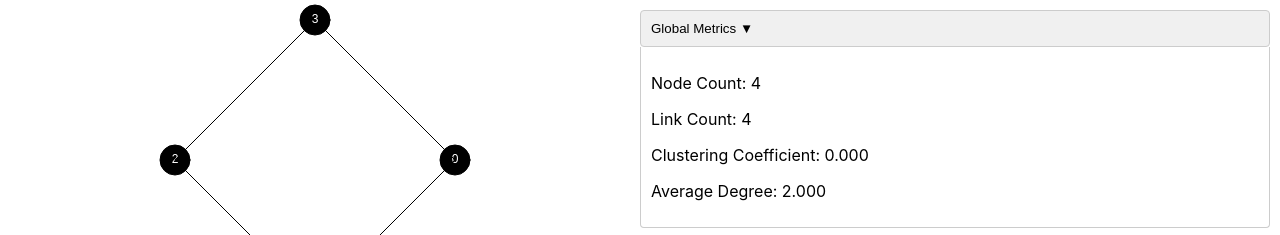
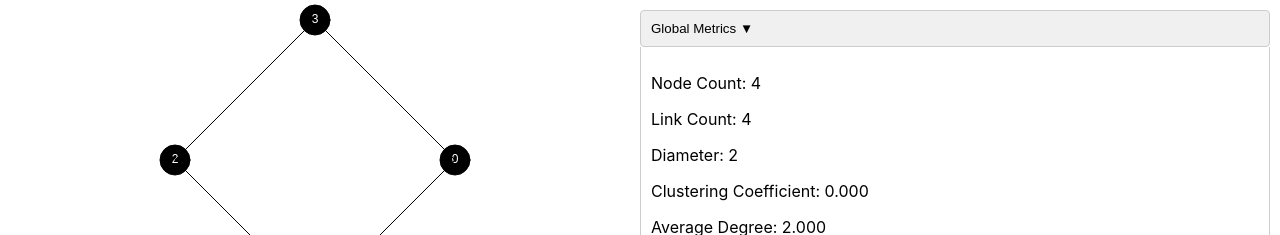
Before and after one commit to JorisAR/GraphTool, a React (Create React App) app: page / in a window 1280 px wide. Shown: the top 235 px of the page. Built offline with nearby package versions, Linux system fonts and the light colour scheme.

Commit message:
add diameter

```diff
--- a/src/App.tsx
+++ b/src/App.tsx
@@ -30,7 +30,7 @@ const App: React.FC = () => {
         setGraphString(newGraphString);
 
         const lines = newGraphString.split('\n').map(line => line.trim()).filter(line => line);
-        const nodes = lines.filter(line => !line.includes(',')).map(Number);
+        const nodes = lines.filter(line => !line.includes(',') &&  !isNaN(Number(line))).map(Number);
         const links = lines.filter(line => line.includes(',')).map(line => {
             const [a, b] = line.split(',').map(Number);
             return [a, b] as [number, number];
--- a/src/Graphs/Graph.ts
+++ b/src/Graphs/Graph.ts
@@ -113,6 +113,47 @@ class Graph {
         return triples ? (3 * triangles) / triples : 0;
     }
 
+    public getDiameter(): number {
+        const size = this.adjacencyMatrix.size()[0];
+        const distances = math.clone(this.adjacencyMatrix);
+
+        // Initialize distances
+        for (let i = 0; i < size; i++) {
+            for (let j = 0; j < size; j++) {
+                if (i !== j && distances.get([i, j]) === 0) {
+                    distances.set([i, j], Infinity);
+                }
+            }
+        }
+
+        // Floyd-Warshall algorithm
+        for (let k = 0; k < size; k++) {
+            for (let i = 0; i < size; i++) {
+                for (let j = 0; j < size; j++) {
+                    const newDist = distances.get([i, k]) + distances.get([k, j]);
+                    if (newDist < distances.get([i, j])) {
+                        distances.set([i, j], newDist);
+                    }
+                }
+            }
+        }
+
+        // Find the longest shortest path
+        let diameter = 0;
+        distances.forEach((value) => {
+            if (value !== Infinity && value > diameter) {
+                diameter = value;
+            }
+        });
+
+        return diameter;
+    }
+
+/*    public getSpectralDecomposition(): { eigenvalues: MathArray, eigenvectors: Matrix } {
+        const {eigenvalues, eigenvectors} = math.eigs(this.adjacencyMatrix);
+        return {eigenvalues, eigenvectors: eigenvectors as Matrix};
+    }*/
+
     public toString(): string {
         const links: [number, number][] = [];
         const nodes = this.nodeList;
--- a/src/Graphs/GraphMetricsTab.tsx
+++ b/src/Graphs/GraphMetricsTab.tsx
@@ -11,11 +11,13 @@ const GraphMetricsTab: React.FC<GraphMetricsTabProps> = ({ graph }) => {
     const linkCount = graph.getLinkCount();
     const clusteringCoefficient = graph.getClusteringCoefficient();
     const averageDegree = graph.getAverageDegree();
+    const diameter = graph.getDiameter();
 
     return (
         <CollapsibleTab title="Global Metrics">
             <p>Node Count: {nodeCount}</p>
             <p>Link Count: {linkCount}</p>
+            <p>Diameter: {diameter}</p>
             <p>Clustering Coefficient: {clusteringCoefficient.toFixed(3)}</p>
             <p>Average Degree: {averageDegree.toFixed(3)}</p>
         </CollapsibleTab>
```
Also changed, not shown: 1 other file (tests, documents, lock files or other folders).
